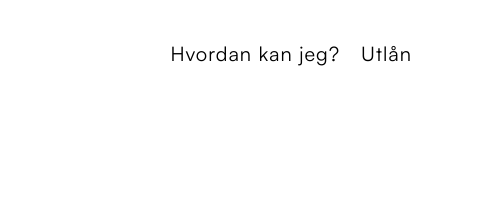
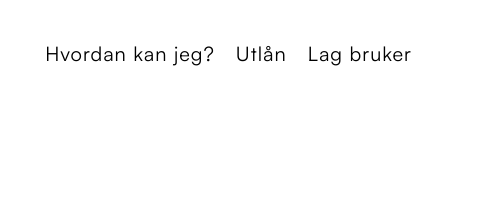
Before and after one commit to Gruppe-5-DAT111/Semesteroppgave, a plain HTML site: page src/kontakt.html in a window 1280 px wide. Shown: the top 209 px of the page, 788-1280 px from the left. Drawn offline with Linux system fonts and the light colour scheme.

Commit message:
Update kontakt.html

```diff
--- a/src/kontakt.html
+++ b/src/kontakt.html
@@ -30,6 +30,7 @@
         <ul class="nav-items">
             <li class="nav-item"><a href="">Hvordan kan jeg?</a></li>
             <li class="nav-item"><a href="./utlan.html">Utlån</a></li>
+            <li class="nav-item"><a href="./lagbruker.html">Lag bruker</a></li>
         </ul>
     </nav>
 
```
